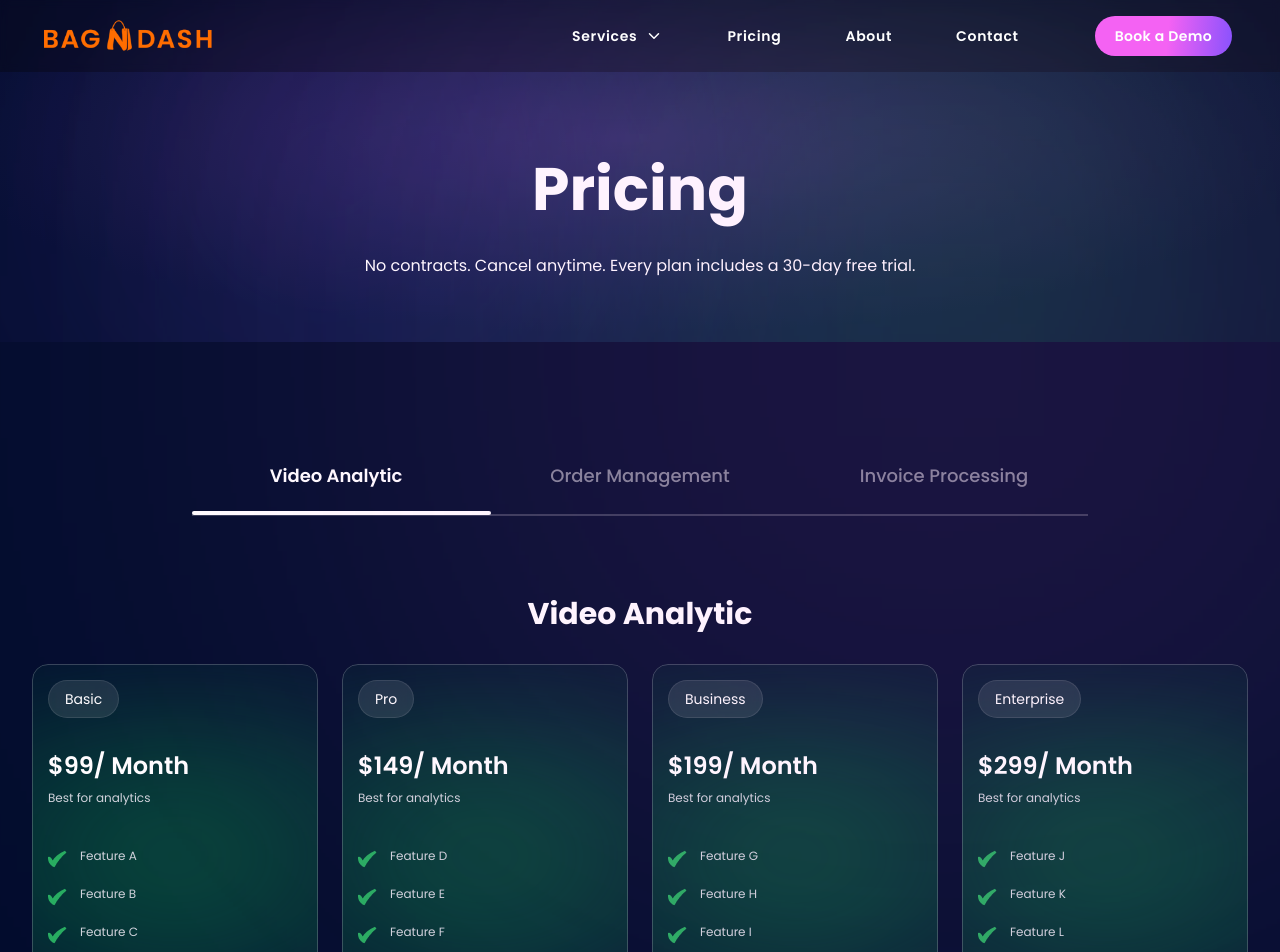
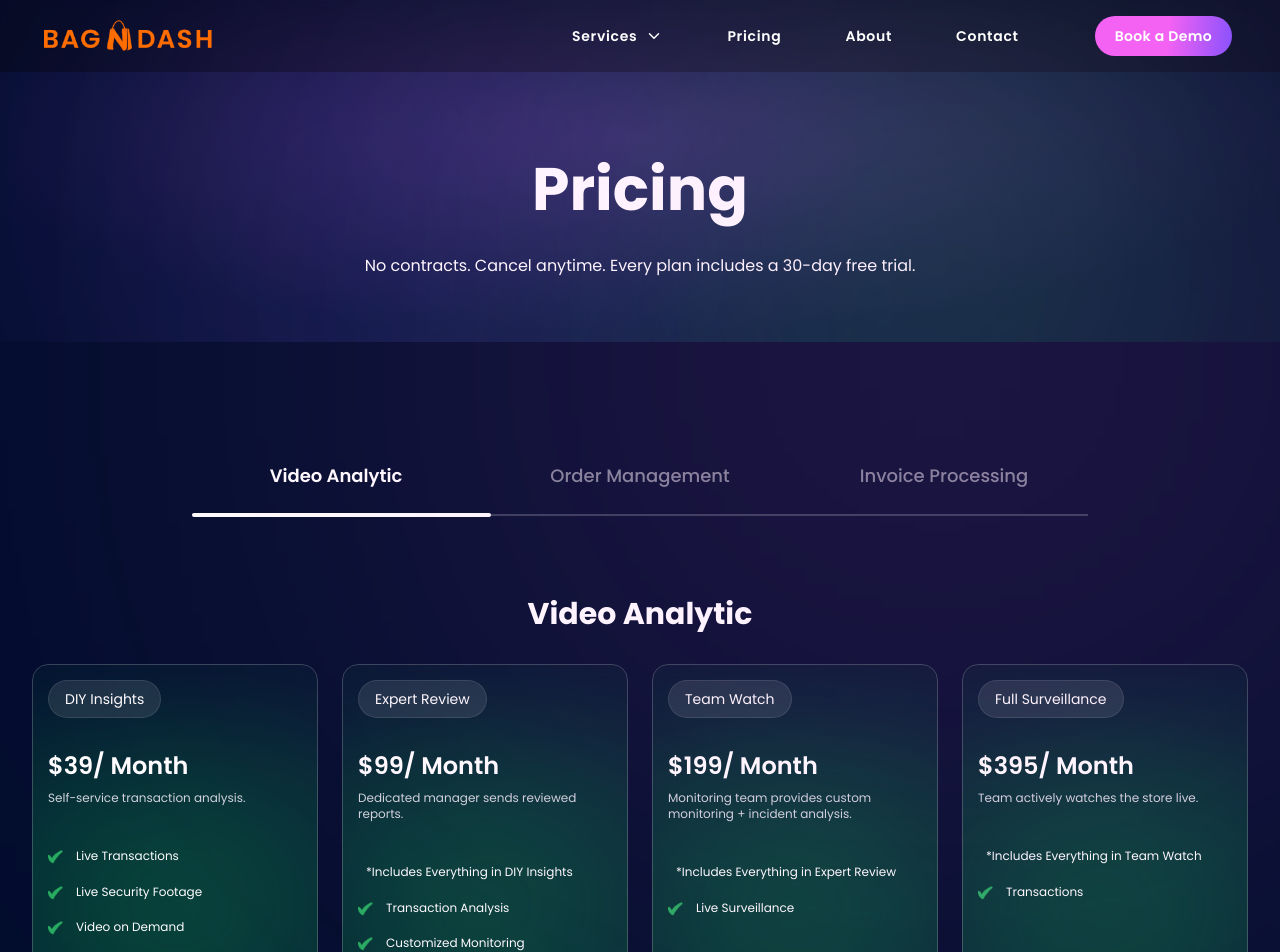
Before and after one commit to faizshaikh17/bagNdash, a Next.js app: page /pricing in a window 1280 px wide. Shown: the top 952 px of the page. Built offline with nearby package versions, Linux system fonts and the light colour scheme.

Commit message:
feat: pricing with data

```diff
--- a/app/globals.css
+++ b/app/globals.css
@@ -1,7 +1,7 @@
 @import "tailwindcss";
 
 :root {
-  --background: #ffffff;
+  --background: #171717;
   --foreground: #171717;
 }
 
@@ -15,14 +15,14 @@
 @media (prefers-color-scheme: dark) {
   :root {
     --background: #0a0a0a;
-    --foreground: #ededed;
+    --foreground: #0a0a0a;
   }
 }
 
 body {
   background: var(--background);
   color: var(--foreground);
-  font-family: var(--font-sans); /* 👈 uses Poppins via your @theme inline */
+  font-family: var(--font-sans);
   margin: 0;
   padding: 0;
 }
--- a/app/pricing/page.tsx
+++ b/app/pricing/page.tsx
@@ -9,29 +9,29 @@ export default function AboutUs() {
   const plans = [
     {
       name: 'Video Analytic',
-      offer: 'Best for analytics',
-      price: 99,
-      label: 'High',
+      offer: ['Self-service transaction analysis.', 'Dedicated manager sends reviewed reports.', 'Monitoring team provides custom monitoring + incident analysis.', 'Team actively watches the store live.'],
+      price: ['39', '99', '199', '395'],
+      label: ['DIY Insights', 'Expert Review', 'Team Watch', 'Full Surveillance'],
       cards: [
-        { title: 'Basic', price: 99, features: ['Feature A', 'Feature B', 'Feature C'] },
-        { title: 'Pro', price: 149, features: ['Feature D', 'Feature E', 'Feature F'] },
-        { title: 'Business', price: 199, features: ['Feature G', 'Feature H', 'Feature I'] },
-        { title: 'Enterprise', price: 299, features: ['Feature J', 'Feature K', 'Feature L'] }
+        { title: 'DIY Insights', price: 39, features: ['Live Transactions', 'Live Security Footage', 'Video on Demand', 'Web Portal for Loss Prevention', 'Unlimited Users', 'Dedicated Account Manager'] },
+        { title: 'Expert Review', price: 99, features: ['*Includes Everything in DIY Insights', 'Transaction Analysis', 'Customized Monitoring'] },
+        { title: 'Team Watch', price: 199, features: ['*Includes Everything in Expert Review', 'Live Surveillance'] },
+        { title: 'Full Surveillance', price: 395, features: ['*Includes Everything in Team Watch', 'Transactions'] }
       ]
     },
     {
       name: 'Order Management',
-      offer: 'Most popular',
-      price: 149,
+      offer: '',
+      price: 59,
       label: 'Standard',
-      features: ['Feature D', 'Feature E', 'Feature F']
+      features: ['Order Management', 'Item Management', 'Reports', 'Insights', 'Dedicated Account Manager']
     },
     {
       name: 'Invoice Processing',
-      offer: 'Easy invoicing',
-      price: 129,
+      offer: 'Monthly subscription for entering all vendor invoices.',
+      price: 49,
       label: 'Standard',
-      features: ['Feature G', 'Feature H', 'Feature I']
+      features: ['Monthly subscription for entering all vendor invoices']
     }
   ];
 
@@ -39,7 +39,6 @@ export default function AboutUs() {
     <div className="min-h-screen bg-[#020D2D]">
       {/* Hero / Pricing Section */}
       <section className="relative w-full overflow-hidden md:bg-[#020D2D] bg-gradient-to-b from-[#020D2D] to-transparent">
-
         {/* Gradient Overlay Top */}
         <div className="hidden md:block absolute inset-x-0 top-0 h-screen max-h-[1174px] opacity-65 pointer-events-none bg-[linear-gradient(180deg,#010314_40.24%,rgba(1,3,20,0)_100%),radial-gradient(85.05%_65.08%_at_50%_50%,#7B50FE_37.41%,#F462F3_69.27%,#FFFFFF_100%)] blur-[200px] rotate-180" />
 
@@ -47,7 +46,7 @@ export default function AboutUs() {
         <div className="hidden md:block absolute inset-0 pointer-events-none bg-[radial-gradient(54.1%_56.99%_at_49.11%_40.56%,rgba(2,13,45,0)_1.5%,#020D2D_100%)]" />
 
         {/* Blue Ellipse */}
-        <div className="block absolute w-[400px] h-[400px] md:left-60 md:top-10 opacity-60 md:opacity-15 pointer-events-none md:bg-blue-500 bg-blue-500/50 blur-[150px]" />
+        <div className="block absolute w-[200px] h-[200px] md:w-[400px] md:h-[400px] left-1/2 md:left-60 top-4 md:top-10 -translate-x-1/2 md:translate-x-0 opacity-60 md:opacity-15 pointer-events-none bg-blue-500/50 md:bg-blue-500 blur-[100px] md:blur-[150px]" />
 
         {/* Green Ellipse */}
         <div className="hidden md:block absolute w-[400px] h-[400px] right-40 top-10 opacity-35 pointer-events-none bg-green-400 blur-[180px]" />
@@ -56,7 +55,7 @@ export default function AboutUs() {
         <div className="hidden md:block absolute w-[500px] h-[500px] left-20 -top-20 opacity-15 pointer-events-none bg-[radial-gradient(circle_at_center,#F462F3_0%,#7B50FE_50%,transparent_100%)] blur-[180px]" />
 
         {/* Content */}
-        <div className="relative z-10 flex flex-col items-center justify-center h-full pt-36 pb-16 container mx-auto px-4">
+        <div className="relative z-10 flex flex-col items-center justify-center h-full pt-16 md:pt-36 pb-8 md:pb-16 container mx-auto px-4">
           <div className="flex flex-col gap-5 items-center text-center max-w-7xl">
             <h1 className="font-extrabold text-3xl md:text-5xl lg:text-6xl leading-[1.5] text-white max-w-4xl">
               Pricing
@@ -67,12 +66,11 @@ export default function AboutUs() {
             </p>
           </div>
         </div>
-
       </section>
 
       {/* Secondary Section */}
       <section className="relative w-full py-12 md:py-20 lg:py-30 bg-[#020D2D] overflow-hidden">
-        <div className="container mx-auto flex flex-col items-center justify-center gap-12 max-w-7xl px-4">
+        <div className="container mx-auto flex flex-col items-center justify-center gap-12 max-w-7xl px-8">
 
           {/* Pricing Tabs */}
           <div className="relative w-full max-w-4xl">
@@ -101,8 +99,7 @@ export default function AboutUs() {
                 className="absolute top-1/2 -translate-y-1/2 h-1 bg-white rounded-full transition-all duration-500 ease-out"
                 style={{
                   width: '33.33%',
-                  left: `${activeTab * 33.33}%`,
-                  transform: 'translateY(-50%)'
+                  left: `${activeTab * 33.33}%`
                 }}
               ></div>
             </div>
@@ -111,7 +108,7 @@ export default function AboutUs() {
           {/* Pricing Content */}
           {activeTab === 0 ? (
             // Video Analytics - 4 Cards Grid
-            <div className="w-full max-w-7xl mt-8 mx-auto px-4">
+            <div className="w-full max-w-7xl mt-8 mx-auto">
               <h2 className="text-white text-2xl md:text-3xl font-bold text-center mb-8">
                 {plans[activeTab].name}
               </h2>
@@ -131,8 +128,10 @@ export default function AboutUs() {
                     <div className="absolute inset-0 border border-white/20 rounded-2xl" />
 
                     {/* Content */}
-                    <div className="relative space-y-8">
+                    <div className="relative h-full flex flex-col gap-8 justify-between">
                       {/* Plan Name */}
+                      <div className='relative space-y-8'>
+
                         <div className="inline-block">
                           <div className="bg-white/10 backdrop-blur-sm px-4 py-1.5 rounded-full border border-white/10">
                             <span className="text-white text-sm">
@@ -147,26 +146,32 @@ export default function AboutUs() {
                             ${card.price}/ Month
                           </div>
                           <p className="text-gray-300 text-xs">
-                          {plans[activeTab].offer}
+                            {plans[activeTab].offer[idx]}
                           </p>
                         </div>
 
                         {/* Features */}
                         <div className="flex flex-col gap-4 pt-2">
-                        {card.features.map((feature, index) => (
+                          {card.features.map((feature, index) => {
+                            const isIncludes = feature.startsWith('*');
+                            return (
                               <div key={index} className="flex items-start gap-3">
-
+                                {!isIncludes && (
                                   <Image
                                     src="/images/tick.png"
                                     alt="tick"
                                     width={20}
                                     height={20}
-                              className="w-5 h-5 flex-shrink-0 mt-0.5"
+                                    className="w-4 h-4 flex-shrink-0 mt-0.5"
                                   />
-
-                            <span className="text-gray-300 text-xs leading-relaxed">{feature}</span>
+                                )}
+                                <span className={`text-white text-xs leading-relaxed ${isIncludes ? 'ml-2' : ''}`}>
+                                  {feature}
+                                </span>
                               </div>
-                        ))}
+                            );
+                          })}
+                        </div>
                       </div>
 
                       {/* CTA Button */}
@@ -199,8 +204,9 @@ export default function AboutUs() {
                 <div className="absolute inset-0 border border-white/20 rounded-2xl backdrop-blur-xl" />
 
                 {/* Content */}
+                <div className="relative flex flex-col gap-8 justify-between">
+                  {/* Label Badge */}
                   <div className="relative space-y-8">
-                  {/* Label Badge */}
                     <div className="inline-block">
                       <div className="bg-white/10 backdrop-blur-sm px-5 py-2 rounded-full border border-white/10">
                         <span className="text-white font-semibold text-sm">
@@ -228,14 +234,14 @@ export default function AboutUs() {
                             alt="tick"
                             width={20}
                             height={20}
-                          className="w-5 h-5 flex-shrink-0 mt-0.5"
+                            className="w-4 h-4 flex-shrink-0 mt-0.5"
                           />
 
                           <span className="text-gray-300 text-xs leading-relaxed">{feature}</span>
                         </div>
                       ))}
                     </div>
-
+                  </div>
                   {/* CTA Button */}
                   <button className="bg-gradient-to-r from-[#F462F3] via-[#F462F3] to-[#7B50FE] px-6 py-2.5 rounded-full font-semibold text-sm text-white hover:opacity-90 transition w-full mt-4">
                     Start Free Trial
@@ -246,7 +252,6 @@ export default function AboutUs() {
 
           )}
         </div>
-
       </section>
     </div>
   );
--- a/components/herosection.tsx
+++ b/components/herosection.tsx
@@ -4,7 +4,7 @@ import Image from "next/image";
 
 export default function HeroSection() {
   return (
-    <section className="relative w-full h-screen lg:h-[1300px] overflow-hidden md:bg-[#020D2D] bg-gradient-to-b from-[#020D2D] to-transparent ">
+    <section className="relative w-full h-screen lg:h-[1300px] overflow-hidden md:bg-[#020D2D] bg-gradient-to-b from-[#020D2D] to-transparent">
       {/* Grid Background - Vertical Lines (Hidden on mobile) */}
       <div className="hidden md:flex absolute inset-0 pointer-events-none opacity-20">
         {[...Array(24)].map((_, index) => (
--- a/components/servicesection.tsx
+++ b/components/servicesection.tsx
@@ -46,7 +46,7 @@ export default function ServicesSection() {
 
     return (
         <section
-            className="relative w-full py-12 md:py-16
+            className="relative overflow-hidden w-full py-12 md:py-16
   bg-gradient-to-b from-transparent via-[#020D2D] to-black/50
   md:bg-none md:bg-[#020D2D]"
         >
```
Lines whose indentation alone changed are shown as unchanged.
